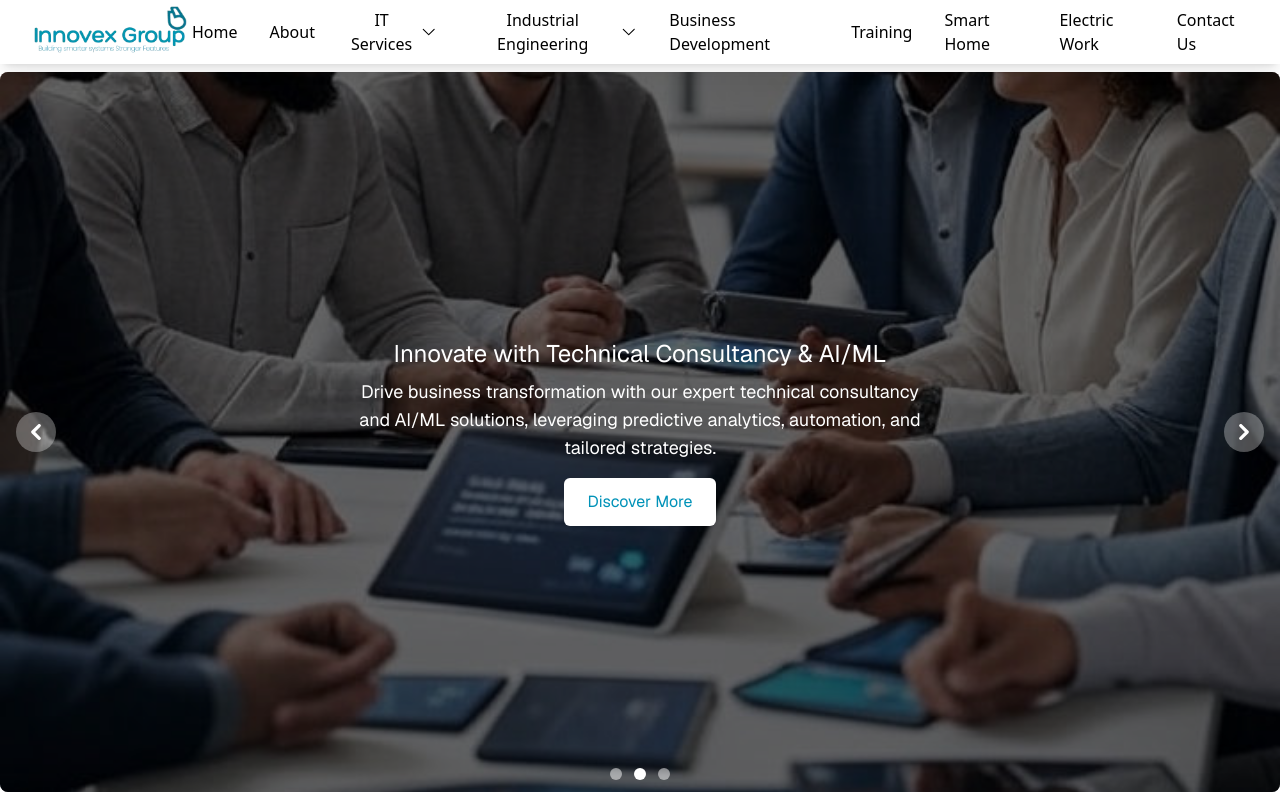
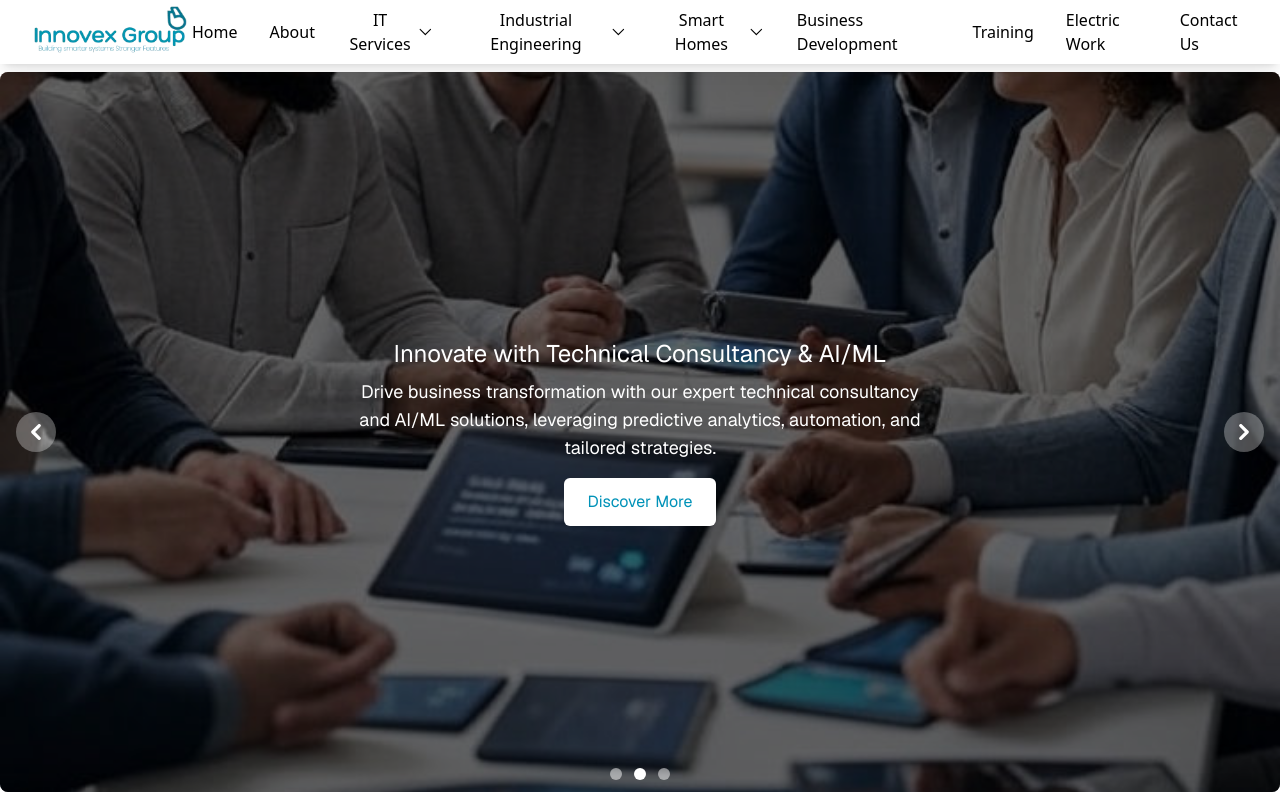
Before and after one commit to MaheshM-Velvetbud/Innovex-website, a Next.js app: page / in a window 1280 px wide. Shown: the top 800 px of the page. Built offline with nearby package versions, Linux system fonts and the light colour scheme.

Commit message:
added some submenu to smart home navbar

```diff
--- a/src/Components/Header/index.tsx
+++ b/src/Components/Header/index.tsx
@@ -19,6 +19,9 @@ const Navbar = () => {
 
   const industrialEngineering = [
     'Industrial Designing', 'Prototyping', 'Manufacturing Expertise'
+  ];
+  const Smarthome = [
+    ' Control of Lights & ACs', 'Curtain Motors ',' CCTV', ' Intercome', ' Sound system', ' Fire system', ' building network', '  Security system'
   ];
 
   return (
@@ -88,10 +91,33 @@ const Navbar = () => {
                 </div>
               )}
             </div>
+             {/* Smart Homes Dropdown */}
+             <div className="relative">
+              <button
+                onClick={() => toggleDropdown('Smarthome')}
+                className="flex items-center hover:text-blue-400 transition-colors focus:outline-none"
+              >
+                Smart Homes
+                <ChevronDownIcon className={`ml-1 h-5 w-5 transform ${dropdownOpen === 'Smarthome' ? 'rotate-180' : ''}`} />
+              </button>
+              {dropdownOpen === 'Smarthome' && (
+                <div className="absolute left-0 mt-2 w-64 bg-white rounded-lg shadow-xl py-2">
+                  {Smarthome.map((item) => (
+                    <Link
+                      key={item}
+                      href={`/Smarthome/${item.toLowerCase().replace(/\s+/g, '-')}`}
+                      className="block px-4 py-2 text-sm hover:bg-gray-700 hover:text-blue-400 transition-colors"
+                    >
+                      {item}
+                    </Link>
+                  ))}
+                </div>
+              )}
+            </div>
 
             <Link href="/services/business-development" className="hover:text-blue-400 transition-colors">Business Development</Link>
             <Link href="/services/training" className="hover:text-blue-400 transition-colors">Training</Link>
-            <Link href="/smart-home" className="hover:text-blue-400 transition-colors">Smart Home</Link>
+            {/* <Link href="/smart-home" className="hover:text-blue-400 transition-colors">Smart Home</Link> */}
             <Link href="/electric-work" className="hover:text-blue-400 transition-colors">Electric Work</Link>
             <Link href="/contact" className="hover:text-blue-400 transition-colors">Contact Us</Link>
           </div>
@@ -119,7 +145,7 @@ const Navbar = () => {
 
       {/* Mobile Menu */}
       {isOpen && (
-        <div className="md:hidden bg-gray-800">
+        <div className="md:hidden bg-white">
           <div className="px-2 pt-2 pb-3 space-y-1 sm:px-3">
             <Link href="/" className="block px-3 py-2 rounded-md hover:bg-gray-700 hover:text-blue-400">Home</Link>
             <Link href="/about" className="block px-3 py-2 rounded-md hover:bg-gray-700 hover:text-blue-400">About</Link>
```
